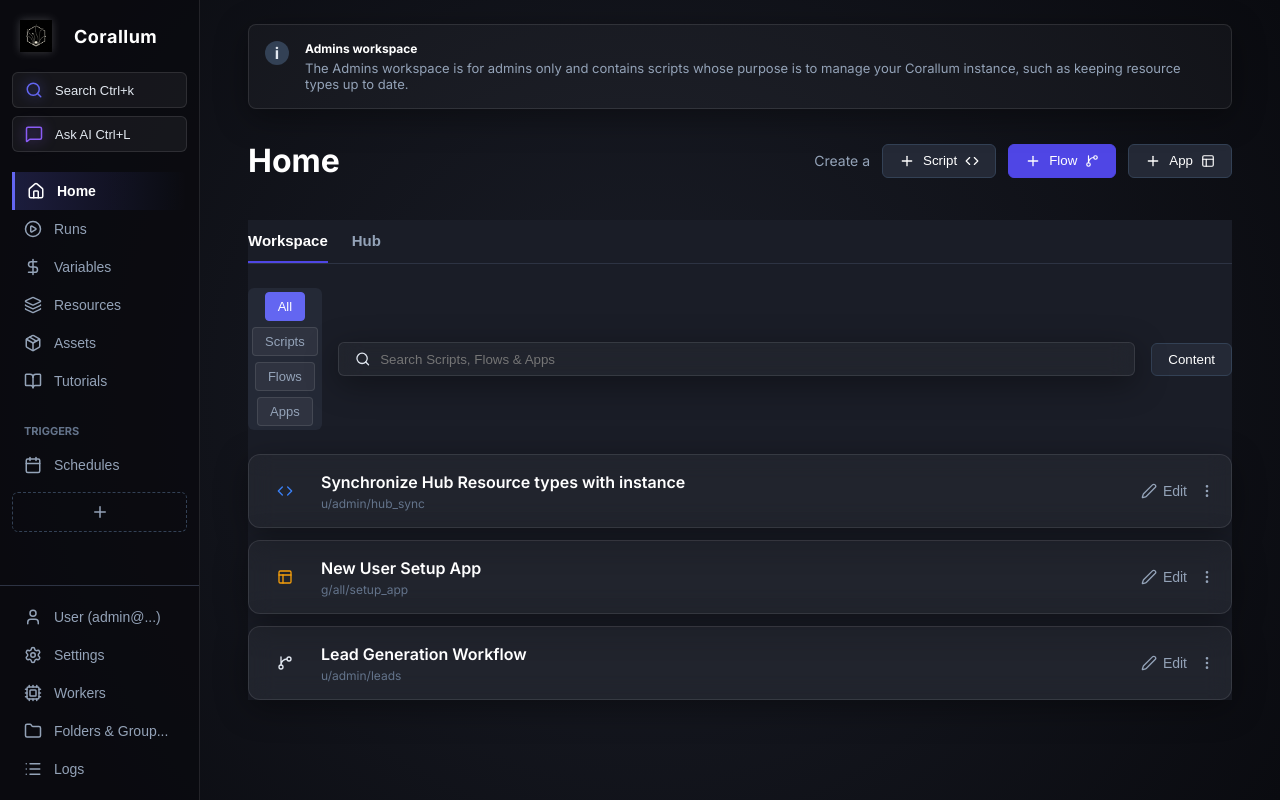
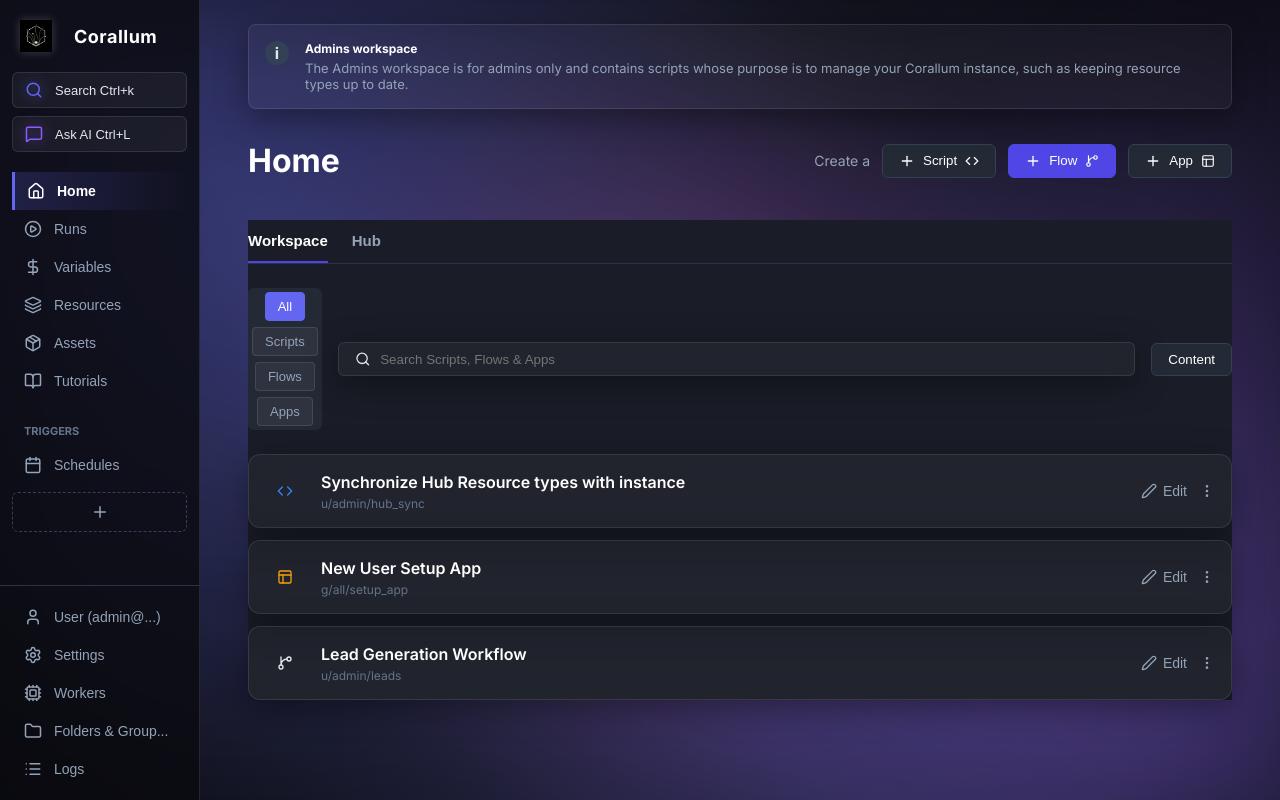
Before and after one commit to cassadelle13/Corallum-Studio, a React (Vite) app: page / in a window 1280 px wide. Built offline with nearby package versions, Linux system fonts and the light colour scheme.

Commit message:
Background TEXture 3

```diff
--- a/src/Futuristic.css
+++ b/src/Futuristic.css
@@ -25,100 +25,71 @@ body {
   position: relative;
 }
 
-/* Neon dot grid with wave animation - like Manus.ai */
-.app-container::before {
+body::before {
   content: '';
   position: fixed;
   top: 0;
   left: 0;
   right: 0;
   bottom: 0;
-  background-image:
-    radial-gradient(circle, rgba(99, 102, 241, 0.7) 0.5px, transparent 0.5px),
-    radial-gradient(circle, rgba(139, 92, 246, 0.6) 0.5px, transparent 0.5px),
-    radial-gradient(circle, rgba(236, 72, 153, 0.5) 0.5px, transparent 0.5px);
-  background-size: 12px 12px;
-  background-position: 0 0;
-  animation: waveGrid 12s cubic-bezier(0.4, 0, 0.6, 1) infinite;
+  background:
+    radial-gradient(circle at 20% 30%, rgba(99, 102, 241, 0.35) 0%, transparent 50%),
+    radial-gradient(circle at 80% 70%, rgba(139, 92, 246, 0.35) 0%, transparent 50%),
+    radial-gradient(circle at 50% 50%, rgba(236, 72, 153, 0.25) 0%, transparent 50%);
+  animation: neonPulse 8s ease-in-out infinite;
   pointer-events: none;
   z-index: 0;
-  mix-blend-mode: screen;
-  opacity: 0.5;
 }
 
-@keyframes waveGrid {
-  0% {
-    opacity: 0.4;
-    transform: translateY(0px) translateX(0px);
-    filter: brightness(1) blur(0px);
+@keyframes neonPulse {
+  0%, 100% {
+    opacity: 0.7;
+    transform: scale(1);
+    filter: blur(40px);
   }
-  20% {
-    opacity: 0.6;
-    transform: translateY(-3px) translateX(1px);
-    filter: brightness(1.3) blur(0.5px);
+  25% {
+    opacity: 0.9;
+    transform: scale(1.1);
+    filter: blur(50px);
   }
-  40% {
-    opacity: 0.5;
-    transform: translateY(-1px) translateX(2px);
-    filter: brightness(1.1) blur(0.3px);
+  50% {
+    opacity: 0.8;
+    transform: scale(0.95);
+    filter: blur(45px);
   }
-  60% {
-    opacity: 0.7;
-    transform: translateY(2px) translateX(1px);
-    filter: brightness(1.4) blur(0.6px);
-  }
-  80% {
-    opacity: 0.5;
-    transform: translateY(1px) translateX(-1px);
-    filter: brightness(1.2) blur(0.4px);
-  }
-  100% {
-    opacity: 0.4;
-    transform: translateY(0px) translateX(0px);
-    filter: brightness(1) blur(0px);
+  75% {
+    opacity: 0.95;
+    transform: scale(1.05);
+    filter: blur(48px);
   }
 }
 
-/* Additional wave layer for depth and storm effect */
-.app-container::after {
+body::after {
   content: '';
   position: fixed;
   top: 0;
   left: 0;
   right: 0;
   bottom: 0;
-  background-image:
-    radial-gradient(circle, rgba(99, 102, 241, 0.4) 0.4px, transparent 0.4px),
-    radial-gradient(circle, rgba(139, 92, 246, 0.35) 0.4px, transparent 0.4px);
-  background-size: 10px 10px;
-  background-position: 5px 5px;
-  animation: waveGridSecondary 15s cubic-bezier(0.4, 0, 0.6, 1) infinite;
+  background:
+    linear-gradient(45deg, transparent 30%, rgba(99, 102, 241, 0.15) 50%, transparent 70%),
+    linear-gradient(-45deg, transparent 30%, rgba(139, 92, 246, 0.15) 50%, transparent 70%);
+  background-size: 200% 200%;
+  animation: neonFlow 12s linear infinite;
   pointer-events: none;
   z-index: 0;
   mix-blend-mode: screen;
-  opacity: 0.3;
 }
 
-@keyframes waveGridSecondary {
+@keyframes neonFlow {
   0% {
-    opacity: 0.25;
-    transform: translateY(0px) translateX(0px) rotate(0deg);
-  }
-  25% {
-    opacity: 0.35;
-    transform: translateY(-2px) translateX(2px) rotate(0.5deg);
+    background-position: 0% 0%, 100% 100%;
   }
   50% {
-    opacity: 0.3;
-    transform: translateY(1px) translateX(-1px) rotate(-0.3deg);
-  }
-  75% {
-    opacity: 0.4;
-    transform: translateY(2px) translateX(1px) rotate(0.4deg);
+    background-position: 100% 100%, 0% 0%;
   }
   100% {
-    opacity: 0.25;
-    transform: translateY(0px) translateX(0px) rotate(0deg);
+    background-position: 0% 0%, 100% 100%;
   }
 }
 
--- a/src/components/FlowCanvas.tsx
+++ b/src/components/FlowCanvas.tsx
@@ -67,7 +67,7 @@ export const FlowCanvas: React.FC<FlowCanvasProps> = ({ onNodeClick }) => {
         fitView
         attributionPosition="bottom-left"
       >
-        <Background variant={BackgroundVariant.Dots} gap={20} size={1.5} color="rgba(255, 255, 255, 0.05)" />
+        <Background variant={BackgroundVariant.Dots} gap={16} size={2.2} color="rgba(255, 255, 255, 0.18)" />
         <Controls />
         {showMinimap && (
           <MiniMap
```
